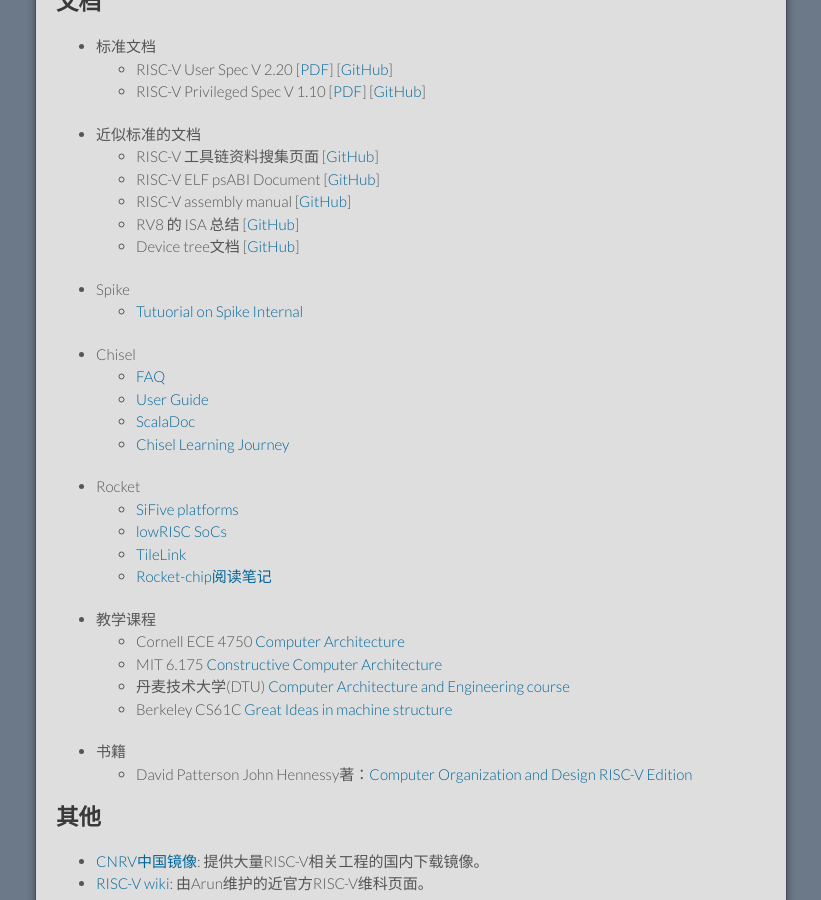
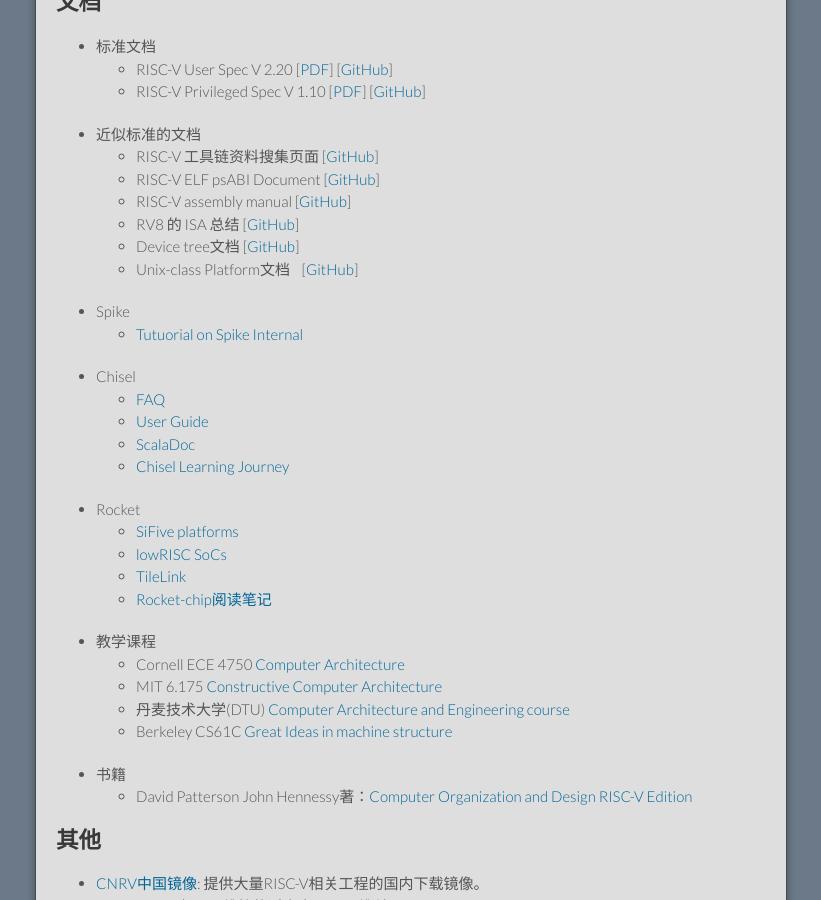
Before and after one commit to cnrv/home, a Jekyll site: the page built from resource.md, in a window 1280 px wide and 900 px high, scrolled down 2332 px. Shown: the whole window, without its empty margins (229-1050 px from the left). Built offline with Jekyll 4.4.1, drawn with Linux system fonts in a browser that asks for light colours; Markdown is read by kramdown in place of the engine named in the settings; comment, search, counter and statistics services are not loaded; our own code applies the rules of GitHub Pages for plain Markdown files.

Commit message:
新增platform spec文檔

```diff
--- a/resource.md
+++ b/resource.md
@@ -153,6 +153,8 @@
     [[GitHub](https://github.com/rv8-io/rv8/tree/master/meta)]
   - Device tree文档
     [[GitHub](https://github.com/riscv/riscv-device-tree-doc)]
+  - Unix-class Platform文档
+    [[GitHub](https://github.com/riscv/riscv-platform-specs)]
 
 + Spike
   - [Tutuorial on Spike Internal](https://github.com/poweihuang17/Documentation_Spike)
```
